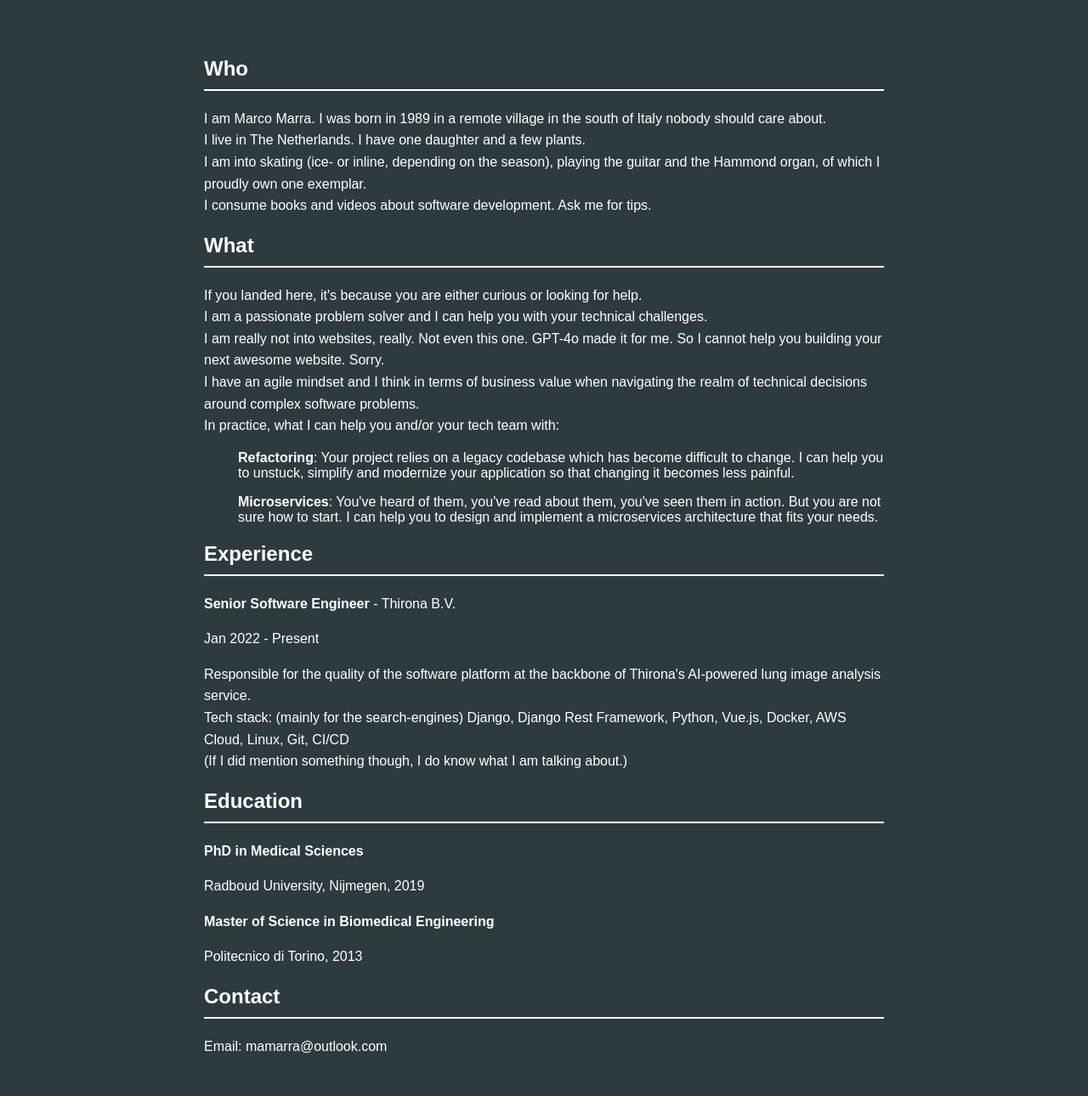
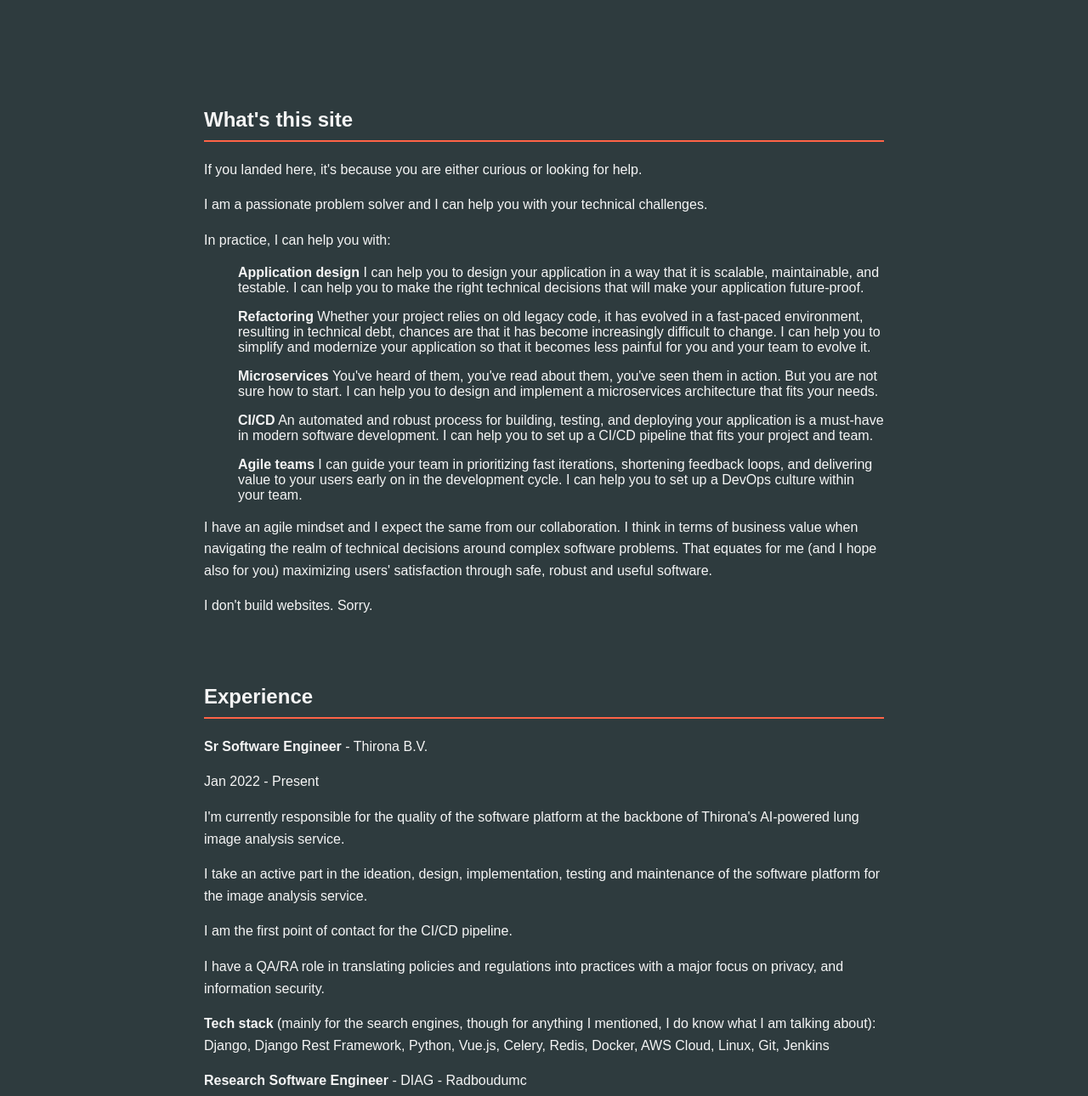
Before and after one commit to marcopus/test-resume, a plain HTML site: page index.html in a window 1280 px wide. Shown: the part 53-1343 px from the top of the page at 85% size. Drawn offline with Linux system fonts and the light colour scheme.

Commit message:
Restructure and extend sections.

```diff
--- a/index.html
+++ b/index.html
@@ -4,72 +4,109 @@
     <meta charset="UTF-8">
     <meta name="viewport" content="width=device-width, initial-scale=1.0">
     <title>Marco Marra</title>
-    <link rel="stylesheet" href="styles.css"> <!-- Link to the external CSS file -->
+    <meta name="description" content="Marco Marra's professional resume. Learn more about his experience, education, and contact information.">
+    <meta name="keywords" content="Marco Marra, hire, software developer, software engineer, programmer, agile, lean, CI/CD, microservices, refactoring, application design, Python, Django, Vue.js, Celery, Redis, Docker, AWS Cloud, Linux, Git, Jenkins, MeVisLab, Linux, Git, Jenkins">
+    <meta name="author" content="Marco Marra">
+    <link rel="stylesheet" href="styles.css">
 </head>
 <body>
     <div class="header">
-        <a href="#who">Who</a>
-        <a href="#what">What</a>
-        <a href="#experience">Experience</a>
-        <a href="#education">Education</a>
-        <a href="#contact">Contact</a>
+        <a href="#" style="font-size: x-large;"><strong>Marco Marra</strong></a>
     </div>
     <div class="container">
-        <section id="who">
-            <h1>Who</h1>
-            <p>
-                I am Marco Marra. I was born in 1989 in a remote village in the south of Italy nobody should care about.
-                <br>I live in The Netherlands. I have one daughter and a few plants.
-                <br>
-                I am into skating (ice- or inline, depending on the season), playing the guitar and the Hammond organ, of which I proudly own one exemplar.
-                <br>
-                I consume books and videos about software development. Ask me for tips.
-            </p>
-        </section>
-        <section id="what">
-            <h1>What</h1>
+        <section>
+            <h1>What's this site</h1>
             <p>
                 If you landed here, it's because you are either curious or looking for help.
-                <br>
+            </p>
+            <p>
                 I am a passionate problem solver and I can help you with your technical challenges.
-                <br>
-                I am really not into websites, really. Not even this one. GPT-4o made it for me. So I cannot help you building your next awesome website. Sorry.
-                <br>
-                I have an agile mindset and I think in terms of business value when navigating the realm of technical decisions around complex software problems.
-                <br>
-                In practice, what I can help you and/or your tech team with:
-                <ul><strong>Refactoring</strong>:
-                    Your project relies on a legacy codebase which has become difficult to change. I can help you to unstuck, simplify and modernize your application so that changing it becomes less painful.
+            </p>
+            <p>
+                In practice, I can help you with:
+                <ul><strong>Application design</strong>
+                    I can help you to design your application in a way that it is scalable, maintainable, and testable. I can help you to make the right technical decisions that will make your application future-proof.
                 </ul>
-                <ul><strong>Microservices</strong>:
+                <ul><strong>Refactoring</strong>
+                    Whether your project relies on old legacy code, it has evolved in a fast-paced environment, resulting in technical debt, chances are that it has become increasingly difficult to change. I can help you to simplify and modernize your application so that it becomes less painful for you and your team to evolve it.
+                </ul>
+                <ul><strong>Microservices</strong>
                     You've heard of them, you've read about them, you've seen them in action. But you are not sure how to start. I can help you to design and implement a microservices architecture that fits your needs.
                 </ul>
-                <ul><strong></strong></ul>
+                <ul><strong>CI/CD</strong>
+                    An automated and robust process for building, testing, and deploying your application is a must-have in modern software development. I can help you to set up a CI/CD pipeline that fits your project and team.
+                </ul>
+                <ul><strong>Agile teams</strong>
+                    I can guide your team in prioritizing fast iterations, shortening feedback loops, and delivering value to your users early on in the development cycle. I can help you to set up a DevOps culture within your team.
+                </ul>
+            </p>
+            <p>
+                I have an agile mindset and I expect the same from our collaboration. I think in terms of business value when navigating the realm of technical decisions around complex software problems. That equates for me (and I hope also for you) maximizing users' satisfaction through safe, robust and useful software.
+            </p>
+            <p>
+                I don't build websites. Sorry.
             </p>
         </section>
         <section id="experience">
-            <h2>Experience</h2>
-            <p><strong>Senior Software Engineer</strong> - Thirona B.V.</p>
+            <h1>Experience</h1>
+            <p><strong>Sr Software Engineer</strong> - Thirona B.V.</p>
             <p>Jan 2022 - Present</p>
             <p>
-                Responsible for the quality of the software platform at the
-                backbone of Thirona's AI-powered lung image analysis service.
-                <br>
-                Tech stack: (mainly for the search-engines) Django, Django Rest Framework, Python, Vue.js, Docker, AWS Cloud, Linux, Git, CI/CD
-                <br>(If I did mention something though, I do know what I am talking about.)
+                I'm currently responsible for the quality of the software platform at the backbone of Thirona's AI-powered lung image analysis service.
+            </p>
+            <p>
+                I take an active part in the ideation, design, implementation, testing and maintenance of the software platform for the image analysis service.
+            </p>
+            <p>
+                I am the first point of contact for the CI/CD pipeline.
+            </p>
+            <p>
+                I have a QA/RA role in translating policies and regulations into practices with a major focus on privacy, and information security.
+            </p>
+            <p>
+                <strong>Tech stack</strong> (mainly for the search engines, though for anything I mentioned, I do know what I am talking about): Django, Django Rest Framework, Python, Vue.js, Celery, Redis, Docker, AWS Cloud, Linux, Git, Jenkins
 
+            </p>
+            <p><strong>Research Software Engineer</strong> - DIAG - Radboudumc</p>
+            <p>Jan 2021 - Dec 2021</p>
+            <p>
+                Responsible for containerization and webification of a legacy medical image analysis workstation for use in lung cancer screening programs.
+            </p>
+            <p>
+                <strong>Tech stack</strong>: MeVisLab, Python, Docker, Linux, Git, Jenkins,
+
+            </p>
+            <p><strong>Assistant Professor</strong> - University of Twente</p>
+            <p>Nov 2017 - Dec 2020</p>
+            <p>
+                Set up a DevOps culture within the research team, including CI/CD and version control tools.
+            </p>
+            <p>
+                I supervised students in their final projects, taught biomechanics classes and researched the biomechanics of knees with and without implants using a commercial musculoskeletal simulation software.
+            </p>
+        </section>
+        <section id="about">
+            <h1>About me</h1>
+            <p>
+                I am Marco Marra. I was born in 1989 in a remote village in the south of Italy [nobody should ever care about]. I've lived in The Netherlands for about a third of my life now. You can do the math. I have one daughter and a few plants.
+            </p>
+            <p>
+                I am into Raspberry Pis and home media projects. I plan to write about them some day. Of all sports out there I only really enjoy skating (ice- or inline, depending on the season). Sometimes, I play the guitar, I once tried to learn the piano, and I have this thing for the Hammond organ, of which I proudly own one exemplar. I listen to jazz (not exclusively) and I love ramen.
+            </p>
+            <p>
+                I consume books, videos and articles related to software development. I am big fan of the Agile Manifesto and the principles behind it. The Pragmatic Programmer has become my go-to resource over the years and it has made me a better programmer.
             </p>
         </section>
         <section id="education">
-            <h2>Education</h2>
+            <h1>Education</h1>
             <p><strong>PhD in Medical Sciences</strong></p>
             <p>Radboud University, Nijmegen, 2019</p>
             <p><strong>Master of Science in Biomedical Engineering</strong></p>
-            <p>Politecnico di Torino, 2013</p>
+            <p>Politecnico di Torino, Italy, 2013</p>
         </section>
         <section id="contact">
-            <h2>Contact</h2>
-            <p>Email: mamarra@outlook.com</p>
+            <h1>Contact</h1>
+            <p>Email: <a href="mailto:mamarra@outlook.com">mamarra&#64;outlook.com</a></p>
             <!-- <p>LinkedIn: <a href="https://www.linkedin.com/in/marcoamarra/" style="color: white;">linkedin.com/in/marcoamarra</a></p> -->
         </section>
     </div>
--- a/styles.css
+++ b/styles.css
@@ -1,6 +1,6 @@
 body {
     background-color: #2e3b3e; /* Dark grayish/greenish background color */
-    color: white;
+    color: whitesmoke;
     font-family: Arial, sans-serif;
     margin: 0;
     padding: 0;
@@ -8,7 +8,7 @@ body {
 .header {
     background-color: #222;
     padding: 10px 0;
-    text-align: center;
+    text-align: left;
     position: fixed; /* Fix the header at the top */
     width: 100%; /* Ensure the header spans the full width of the viewport */
     top: 0; /* Position the header at the top */
@@ -20,14 +20,16 @@ body {
     padding: 20px; /* Padding inside the container */
 }
 .header a {
-    color: white;
+    color: whitesmoke;
     margin: 0 15px;
     text-decoration: none;
     font-size: 18px;
 }
-h1, h2 {
-    border-bottom: 2px solid white;
+h1 {
+    border-bottom: 2px solid tomato;
     padding-bottom: 10px;
+    position: relative;
+    padding-top: 60px;
 }
 p {
     line-height: 1.6;
```
